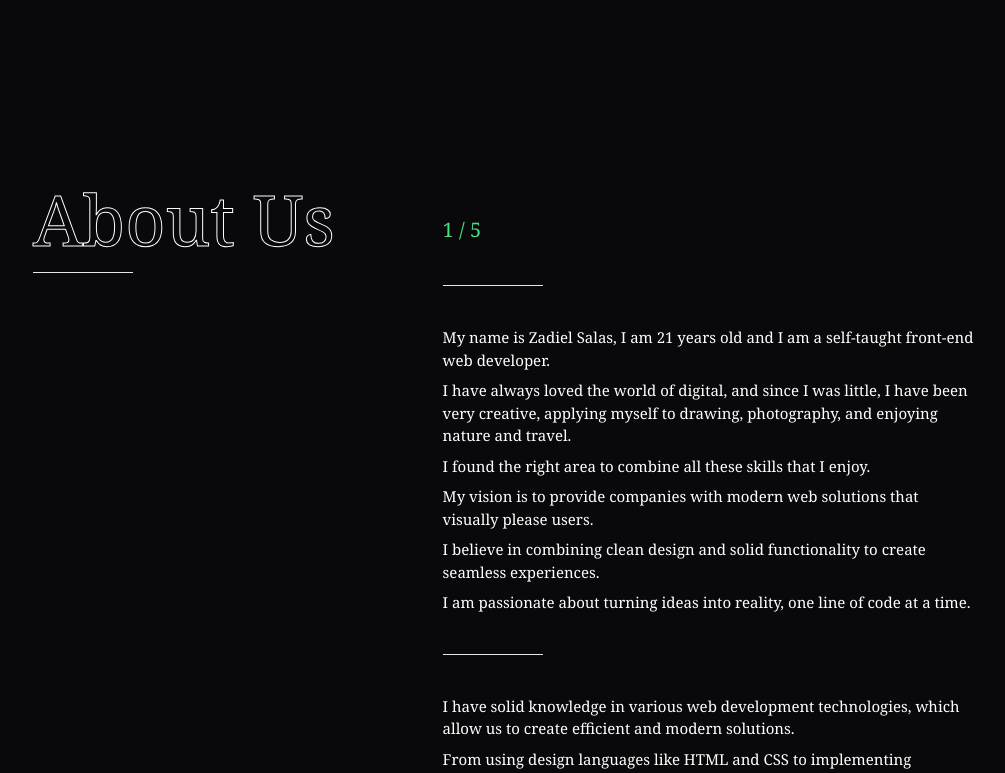
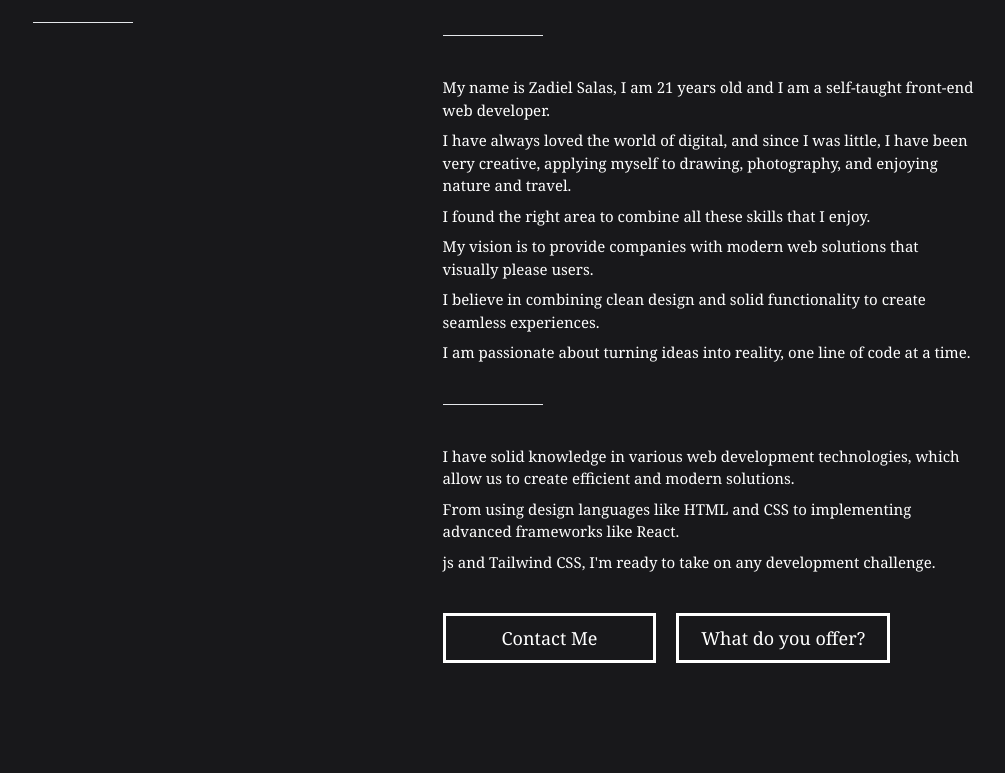
Before and after one commit to yz-salas/ysalas, a React (Vite) app: page / in a window 1280 px wide. Shown: the part 947-1720 px from the top of the page, without its empty margins (135-1140 px from the left). Built offline with nearby package versions, Linux system fonts and the light colour scheme; the HTML template or start-up script is replaced by a standard one.

Commit message:
arreglos de animaciones, scroll suave

```diff
--- a/package.json
+++ b/package.json
@@ -13,6 +13,7 @@
 		"preview": "vite preview"
 	},
 	"dependencies": {
+		"@studio-freight/lenis": "^1.0.42",
 		"animate.css": "^4.1.1",
 		"framer-motion": "^12.4.2",
 		"lucide-react": "^0.474.0",
--- a/src/App.jsx
+++ b/src/App.jsx
@@ -1,14 +1,46 @@
+import { useEffect, useState } from 'react';
+import Lenis from '@studio-freight/lenis';
 import './App.css';
 import Home from './components/layout/home';
 import Navbar from './components/layout/Navbar';
 import { InitionAnimation, LeftToRightAnimation } from './components/motion/AppMotion';
 
 function App() {
+	const [sections, setSections] = useState([]);
+	const [currentIndex, setCurrentIndex] = useState(0);
+
+	useEffect(() => {
+		const lenis = new Lenis({
+			duration: 1.5, // Aumentamos la duración para un scroll más suave
+			easing: (t) => 1 - Math.pow(1 - t, 4), // Suavidad más fluida
+			smooth: true,
+			smoothTouch: true,
+			wheelMultiplier: 1.5, // Un poco más sensible para mejorar la interacción
+		});
+
+		const raf = (time) => {
+			lenis.raf(time);
+			requestAnimationFrame(raf);
+		};
+		requestAnimationFrame(raf);
+
+		return () => lenis.destroy();
+	}, []);
+
+	useEffect(() => {
+		// Obtiene todas las secciones de la página
+		setSections([...document.querySelectorAll('section')]);
+	}, []);
+
+	// Eliminamos el manejador de scroll personalizado
+	// Lenis ya maneja todo el scroll
+
 	return (
-		<div>
+		<div className="font-sans text-white bg-zinc-900">
 			<LeftToRightAnimation>
 				<Navbar />
 			</LeftToRightAnimation>
+
 			<InitionAnimation>
 				<Home />
 			</InitionAnimation>
--- a/src/components/layout/Navbar.jsx
+++ b/src/components/layout/Navbar.jsx
@@ -54,15 +54,15 @@ const Navbar = () => {
 							<div className="w-full h-[10px] flex items-center justify-end">
 								<button onClick={() => setIsSidebarOpen(false)} className="flex flex-col items-center justify-center space-y-1 group gap-5">
 									{/* Línea superior */}
-									<span className="w-[60px] h-[10px] rounded-sm bg-green-400 transition-all group-hover:w-[80px]"></span>
+									<span className="w-[60px] h-[10px] rounded-sm border-2 border-white transition-all group-hover:w-[80px]"></span>
 								</button>
 							</div>
 							<div className="flex min-h-[50vh]">
-								<div className="flex flex-col">
+								<div className="flex flex-col lg:w-[]">
 									<a
 										href="#home"
 										onClick={handleLinkClick} // Use the handleLinkClick with delay
-										className=" outline-text-white-1 text-[35px] hover:text-white font-bolddec font-serif md:text-[60px] lg:text-[50px] w-full lg:w-[20%] transition-colors duration-300 flex items-center"
+										className=" outline-text-white-1 text-[35px] hover:text-white font-bolddec font-serif md:text-[60px] lg:text-[50px] w-full lg:min-w-[20%] transition-colors duration-300 flex items-center"
 									>
 										Home
 									</a>
@@ -70,44 +70,44 @@ const Navbar = () => {
 									<a
 										href="#about"
 										onClick={handleLinkClick} // Use the handleLinkClick with delay
-										className=" outline-text-white-1 text-[35px] hover:text-white font-bolddec font-serif md:text-[60px] lg:text-[50px] w-full lg:w-[20%] transition-colors duration-300 flex items-center"
+										className=" outline-text-white-1 text-[35px] hover:text-white font-bolddec font-serif md:text-[60px] lg:text-[50px] w-full lg:min-w-[20%] transition-colors duration-300 flex items-center"
 									>
-										About
+										About Me
 									</a>
 
 									<a
 										href="#service"
 										onClick={handleLinkClick} // Use the handleLinkClick with delay
-										className=" outline-text-white-1 text-[35px] hover:text-white font-bolddec font-serif md:text-[60px] lg:text-[50px] w-full lg:w-[20%] transition-colors duration-300 flex items-center"
+										className=" outline-text-white-1 text-[35px] hover:text-white font-bolddec font-serif md:text-[60px] lg:text-[50px] w-full lg:min-w-[20%] transition-colors duration-300 flex items-center"
 									>
-										Service
+										My Services
 									</a>
 
 									<a
 										href="#project"
 										onClick={handleLinkClick} // Use the handleLinkClick with delay
-										className=" outline-text-white-1 text-[35px] hover:text-white font-bolddec font-serif md:text-[60px] lg:text-[50px] w-full lg:w-[20%] transition-colors duration-300 flex items-center"
+										className=" outline-text-white-1 text-[35px] hover:text-white font-bolddec font-serif md:text-[60px] lg:text-[50px] w-full lg:min-w-[20%] transition-colors duration-300 flex items-center"
 									>
-										Project
+										My Projects
 									</a>
 
 									<a
 										href="#skills"
 										onClick={handleLinkClick} // Use the handleLinkClick with delay
-										className=" outline-text-white-1 text-[35px] hover:text-white font-bolddec font-serif md:text-[60px] lg:text-[50px] w-full lg:w-[20%] transition-colors duration-300 flex items-center"
+										className=" outline-text-white-1 text-[35px] hover:text-white font-bolddec font-serif md:text-[60px] lg:text-[50px] w-full lg:min-w-[20%] transition-colors duration-300 flex items-center"
 									>
-										Skills
+										My Skills
 									</a>
 									<a
 										href="#contact"
 										onClick={handleLinkClick} // Use the handleLinkClick with delay
-										className=" outline-text-white-1 text-[35px] hover:text-white font-bolddec font-serif md:text-[60px] lg:text-[50px] w-full lg:w-[20%] transition-colors duration-300 flex items-center"
+										className=" outline-text-white-1 text-[35px] hover:text-white font-bolddec font-serif md:text-[60px] lg:text-[50px] w-full lg:min-w-[20%] transition-colors duration-300 flex items-center"
 									>
-										Contact
+										Contact Me
 									</a>
 								</div>
-								<div className="lg:w-[80%] h-full flex justify-center items-center">
-									<h1 className={`text-[0px] lg:text-[300px] ${isSidebarOpen ? 'block' : 'hidden'}`}>MENU</h1>
+								<div className="lg:w-[70%] h-full flex justify-center items-center">
+									<h1 className={`text-[0px] lg:text-[250px] ${isSidebarOpen ? 'block' : 'hidden'}`}>MENU</h1>
 								</div>
 							</div>
 							<hr className="w-full h-[1px] border-0 bg-white" />
--- a/src/components/layout/home/Content.jsx
+++ b/src/components/layout/home/Content.jsx
@@ -10,7 +10,7 @@ import Footer from './Footer';
 const Content = () => {
 	return (
 		<main className="lg:container px-5 flex">
-			<div id="sidebar">
+			<div className='w-full'>
 				<About />
 				<Service />
 				<Project />
--- a/src/components/layout/home/Header.jsx
+++ b/src/components/layout/home/Header.jsx
@@ -31,7 +31,7 @@ const Header = () => {
 		<header
 			ref={headerRef}
 			id="home"
-			className={`lg:px-[10rem] lg:mb-[250px] font-serif w-full space-y-6 h-[100vh] flex flex-col justify-center items-center transition-all duration-500 ease-in-out ${
+			className={`lg:px-[10rem]  font-serif w-full space-y-6 h-[100vh] flex flex-col justify-center items-center transition-all duration-500 ease-in-out ${
 				isVisible ? 'opacity-100 translate-y-0' : 'opacity-0 translate-y-10'
 			}`}
 		>
@@ -44,13 +44,13 @@ const Header = () => {
 
 			<div className="text-center md:text-start">
 				<p className="text-[5vw] sm:text-[30px] md:text-[40px] lg:text-[50px]">
-					<span className='outline-text-white-1'>Front</span>
+					<span className="outline-text-white-1">Front</span>
 					<span className="outline-text-white-1 text-transparent"> - </span>
 					<span className="text-white">End Developer</span>
 				</p>
 			</div>
 
-			<ButtomP title="Slite" url="#about" flecha="⭣" />
+			<ButtomP title="Begin" url="#about" flecha="⭣" />
 		</header>
 	);
 };
--- a/src/components/layout/home/areas/About.jsx
+++ b/src/components/layout/home/areas/About.jsx
@@ -10,16 +10,16 @@ const About = () => {
 	useEffect(() => {
 		const observerOptions = {
 			root: null,
-			threshold: 0.3, // Se activa cuando el 30% del elemento es visible
+			threshold: 0.6, // Se activa cuando el 70% del elemento es visible
 		};
 
-		const observerLeft = new IntersectionObserver(([entry]) => {
-			setIsVisibleLeft(entry.isIntersecting);
-		}, observerOptions);
+		const observerCallback = (entries, observer, setState) => {
+			entries.forEach((entry) => setState(entry.isIntersecting));
+		};
 
-		const observerRight = new IntersectionObserver(([entry]) => {
-			setIsVisibleRight(entry.isIntersecting);
-		}, observerOptions);
+		const observerLeft = new IntersectionObserver((entries) => observerCallback(entries, observerLeft, setIsVisibleLeft), observerOptions);
+
+		const observerRight = new IntersectionObserver((entries) => observerCallback(entries, observerRight, setIsVisibleRight), observerOptions);
 
 		if (leftRef.current) observerLeft.observe(leftRef.current);
 		if (rightRef.current) observerRight.observe(rightRef.current);
@@ -40,7 +40,7 @@ const About = () => {
 				}`}
 			>
 				<h1 className="outline-text-white-1 text-[50px] lg:text-[70px] sticky top-36 text-green-400">
-					About Us
+					About Me
 					<hr className="w-[100px]" />
 				</h1>
 			</div>
@@ -76,9 +76,12 @@ const About = () => {
 					<p>js and Tailwind CSS, I'm ready to take on any development challenge.</p>
 				</div>
 
-				<div className="flex gap-28 text-zinc-700">
-					<div className="w-full md:w-[40%] flex flex-col gap-20">
+				<div className="flex gap-5 text-zinc-700">
+					<div className="w-full md:w-[40%] flex flex-col">
 						<ButtomP title="Contact Me" flecha="⭢" url="#contact" />
+					</div>
+					<div className="w-full md:w-[40%] flex flex-wrap flex-col gap-5">
+						<ButtomP title="What do you offer?" flecha="⭢" url="#service" />
 					</div>
 				</div>
 			</div>
--- a/src/components/layout/home/areas/Project.jsx
+++ b/src/components/layout/home/areas/Project.jsx
@@ -52,16 +52,16 @@ const Project = () => {
 	useEffect(() => {
 		const observerOptions = {
 			root: null,
-			threshold: 0.3, // Se activa cuando el 30% del elemento es visible
+			threshold: 0.3, // Se activa cuando el 70% del elemento es visible
 		};
 
-		const observerLeft = new IntersectionObserver(([entry]) => {
-			setIsVisibleLeft(entry.isIntersecting);
-		}, observerOptions);
+		const observerCallback = (entries, observer, setState) => {
+			entries.forEach((entry) => setState(entry.isIntersecting));
+		};
 
-		const observerRight = new IntersectionObserver(([entry]) => {
-			setIsVisibleRight(entry.isIntersecting);
-		}, observerOptions);
+		const observerLeft = new IntersectionObserver((entries) => observerCallback(entries, observerLeft, setIsVisibleLeft), observerOptions);
+
+		const observerRight = new IntersectionObserver((entries) => observerCallback(entries, observerRight, setIsVisibleRight), observerOptions);
 
 		if (leftRef.current) observerLeft.observe(leftRef.current);
 		if (rightRef.current) observerRight.observe(rightRef.current);
@@ -74,7 +74,6 @@ const Project = () => {
 
 	return (
 		<section id="project" className="w-full flex min-h-screen font-serif flex-col">
-			{/* Contenedor principal */}
 			<div className="flex flex-col lg:flex-row">
 				{/* Contenedor izquierdo */}
 				<div
@@ -83,7 +82,7 @@ const Project = () => {
 						isVisibleLeft ? 'opacity-100 translate-x-0' : 'opacity-0 -translate-x-20'
 					}`}
 				>
-					<h1  className="outline-text-white-1 text-[50px] lg:text-[70px] sticky top-36 text-green-400">
+					<h1 className="outline-text-white-1 text-[50px] lg:text-[70px] sticky top-36 text-green-400">
 						Project
 						<hr className="w-[100px]" />
 					</h1>
@@ -107,7 +106,7 @@ const Project = () => {
 					</div>
 
 					<div className="flex gap-28">
-						<ButtomP title="know more" url="#more" />
+						<ButtomP title="know more" url="#skills" />
 					</div>
 
 					{/* Sección de Proyectos */}
@@ -123,7 +122,7 @@ const Project = () => {
 										key={project.id}
 										to={project.url}
 										target="blanck"
-										className="p-5 hover:bg-white/15 hover:bg-zinc-900 text-white min-h-[250px] space-y-5 flex transition duration-300 flex-col border-white border-[1px]"
+										className="p-5 hover:bg-zinc-800 text-white min-h-[250px] space-y-5 flex transition duration-300 flex-col border-white border-[1px]"
 									>
 										<div className="flex flex-col space-y-5">
 											<div className="text-green-400 text-[30px] w-full h-[15%] flex items-center">{project.number}</div>
--- a/src/components/layout/home/areas/Service.jsx
+++ b/src/components/layout/home/areas/Service.jsx
@@ -11,16 +11,16 @@ const Service = () => {
 	useEffect(() => {
 		const observerOptions = {
 			root: null,
-			threshold: 0.3, // Se activa cuando el 30% del elemento es visible
+			threshold: 0.6, // Se activa cuando el 70% del elemento es visible
 		};
 
-		const observerLeft = new IntersectionObserver(([entry]) => {
-			setIsVisibleLeft(entry.isIntersecting);
-		}, observerOptions);
+		const observerCallback = (entries, observer, setState) => {
+			entries.forEach((entry) => setState(entry.isIntersecting));
+		};
 
-		const observerRight = new IntersectionObserver(([entry]) => {
-			setIsVisibleRight(entry.isIntersecting);
-		}, observerOptions);
+		const observerLeft = new IntersectionObserver((entries) => observerCallback(entries, observerLeft, setIsVisibleLeft), observerOptions);
+
+		const observerRight = new IntersectionObserver((entries) => observerCallback(entries, observerRight, setIsVisibleRight), observerOptions);
 
 		if (leftRef.current) observerLeft.observe(leftRef.current);
 		if (rightRef.current) observerRight.observe(rightRef.current);
@@ -42,7 +42,7 @@ const Service = () => {
 						isVisibleLeft ? 'opacity-100 translate-x-0' : 'opacity-0 -translate-x-20'
 					}`}
 				>
-					<h1  className="outline-text-white-1 text-[50px] lg:text-[70px] sticky top-36 text-green-400">
+					<h1 className="outline-text-white-1 text-[50px] lg:text-[70px] sticky top-36 text-green-400">
 						Service
 						<hr className="w-[100px]" />
 					</h1>
@@ -68,7 +68,7 @@ const Service = () => {
 					<hr className="w-[100px]" />
 
 					<div className="flex gap-28">
-						<ButtomP title="I want to hire you!" url="#more" />
+						<ButtomP title="I want to hire you!" url="#project" />
 					</div>
 
 					<div className="w-full py-28 flex flex-col space-y-10">
--- a/src/components/layout/home/areas/Skills.jsx
+++ b/src/components/layout/home/areas/Skills.jsx
@@ -11,16 +11,16 @@ const Skills = () => {
 	useEffect(() => {
 		const observerOptions = {
 			root: null,
-			threshold: 0.3, // Se activa cuando el 30% del elemento es visible
+			threshold: 0.5, // Se activa cuando el 70% del elemento es visible
 		};
 
-		const observerLeft = new IntersectionObserver(([entry]) => {
-			setIsVisibleLeft(entry.isIntersecting);
-		}, observerOptions);
+		const observerCallback = (entries, observer, setState) => {
+			entries.forEach((entry) => setState(entry.isIntersecting));
+		};
 
-		const observerRight = new IntersectionObserver(([entry]) => {
-			setIsVisibleRight(entry.isIntersecting);
-		}, observerOptions);
+		const observerLeft = new IntersectionObserver((entries) => observerCallback(entries, observerLeft, setIsVisibleLeft), observerOptions);
+
+		const observerRight = new IntersectionObserver((entries) => observerCallback(entries, observerRight, setIsVisibleRight), observerOptions);
 
 		if (leftRef.current) observerLeft.observe(leftRef.current);
 		if (rightRef.current) observerRight.observe(rightRef.current);
@@ -37,7 +37,7 @@ const Skills = () => {
 				{/* Contenedor izquierdo */}
 				<div
 					ref={leftRef}
-					className={`w-full lg:w-[40%] flex flex-col items-start py-16 md:pl-10 transition-all duration-700 ease-in-out ${
+					className={`w-full lg:w-[40%] flex flex-col items-start py-16 md:pl-10 transition-all duration-1000 ease-in-out ${
 						isVisibleLeft ? 'opacity-100 translate-x-0' : 'opacity-0 -translate-x-20'
 					}`}
 				>
--- a/src/components/ui-ux/buttoms/ButtomP.jsx
+++ b/src/components/ui-ux/buttoms/ButtomP.jsx
@@ -7,7 +7,7 @@ function ButtomP({ url, title, onClick }) {
 			<a
 				href={url}
 				onClick={onClick} // Passing onClick here to close the sidebar with a delay
-				className="group relative inline-block text-center px-20 py-3 text-lg border-[3px] text-white border-white cursor-pointer overflow-hidden transition-all duration-200 ease-in hover:text-black z-[1]"
+				className="group relative inline-block text-center flex justify-center items-center min-w-[200px] h-[50px] text-lg border-[3px] text-white border-white cursor-pointer overflow-hidden transition-all duration-200 ease-in hover:text-black z-[1]"
 			>
 				{/* First circle overlay */}
 				<span className="absolute left-1/2 -translate-x-1/2 scale-x-125 scale-y-100 top-full w-[140%] h-[180%] bg-black/5 rounded-full block transition-all duration-500 ease-[cubic-bezier(0.55,0,0.1,1)] delay-100 -z-[1] group-hover:top-[-35%] group-hover:bg-white group-hover:scale-x-80 group-hover:scale-y-130"></span>
```
Also changed, not shown: 5 other files (tests, documents, lock files or other folders).
